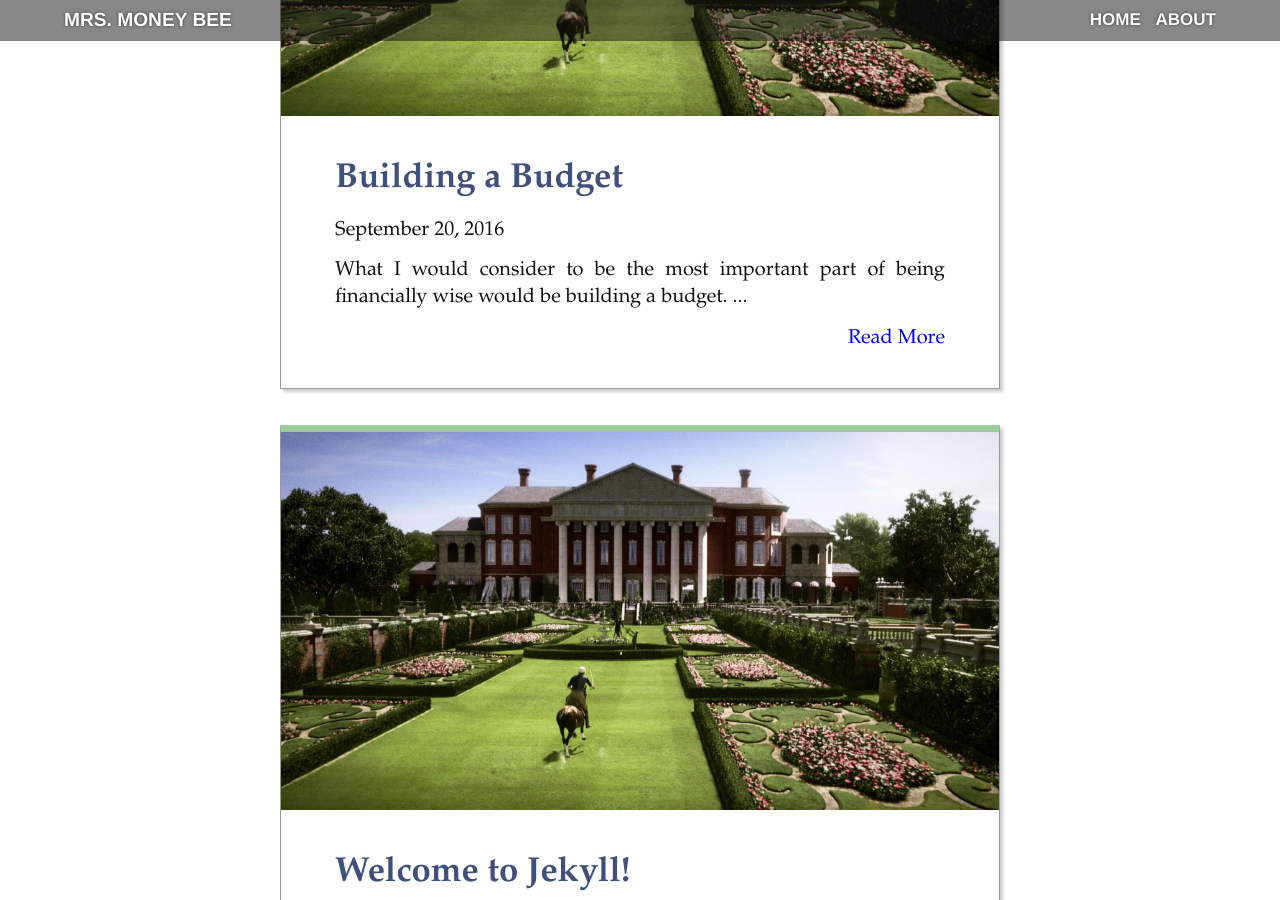
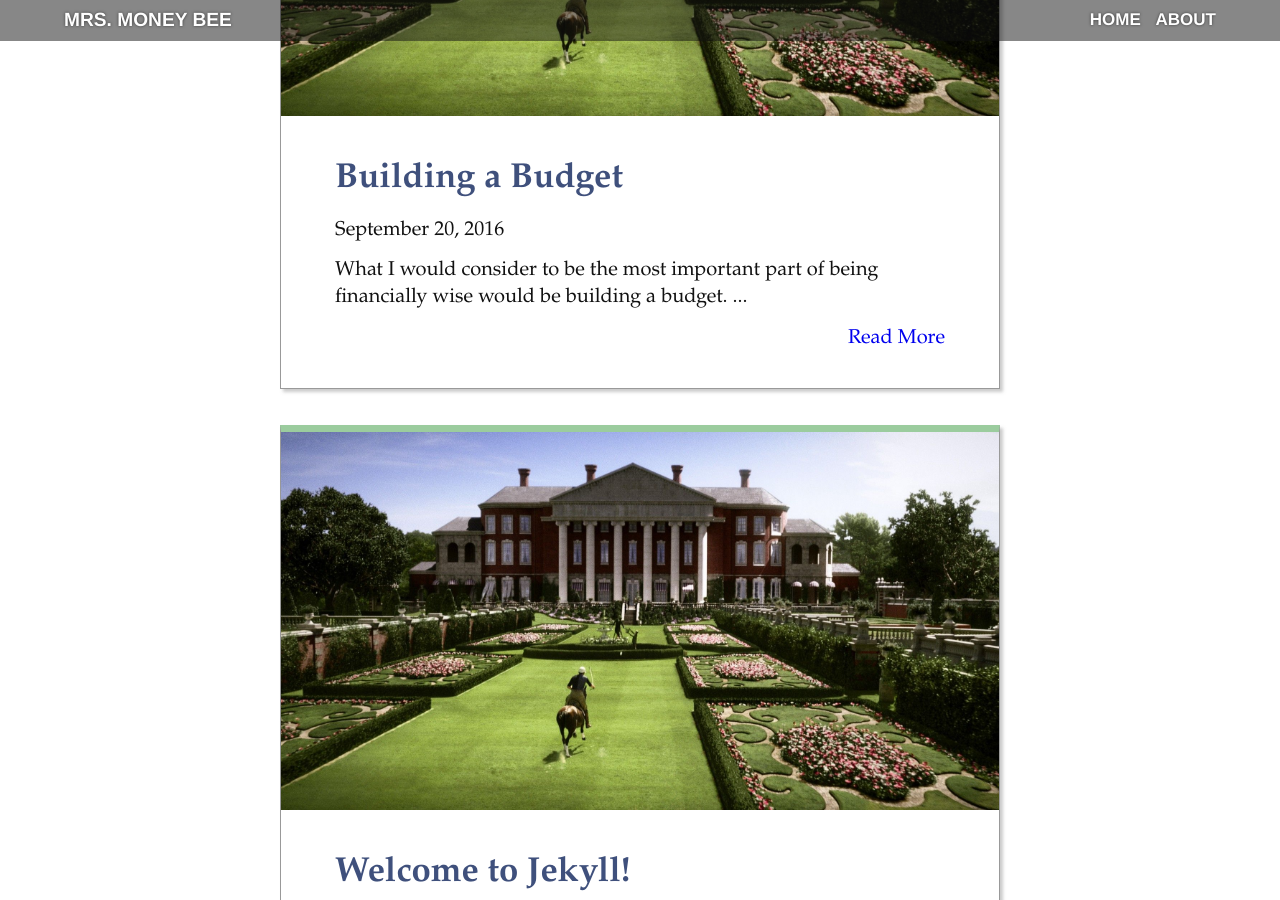
Before and after one commit to mrsmoneybee/mrsmoneybee.github.io, a Jekyll site: the page built from index.md, in a window 1280 px wide and 900 px high, scrolled down 769 px. Built offline with Jekyll 4.4.1, drawn with Linux system fonts in a browser that asks for light colours; nearby versions of some CDN libraries.

Commit message:
Update _type.scss

```diff
--- a/_sass/_type.scss
+++ b/_sass/_type.scss
@@ -51,7 +51,7 @@ option, legend, fieldset, h1, h2, h3, h4, h5, h6 {
   *+*{ margin-top: .6em; }
 }
 
-%p { /**/ text-align: justify; }
+%p { /**/ }
 
 %h1, %h2, %h3, %h4, %h5, %h6 { font-weight: bold; }
 %h1 { font-size: 2.25em; }
```
